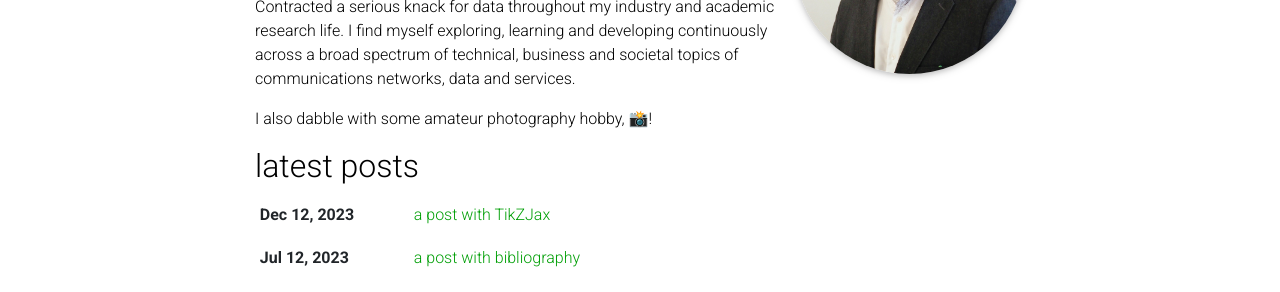
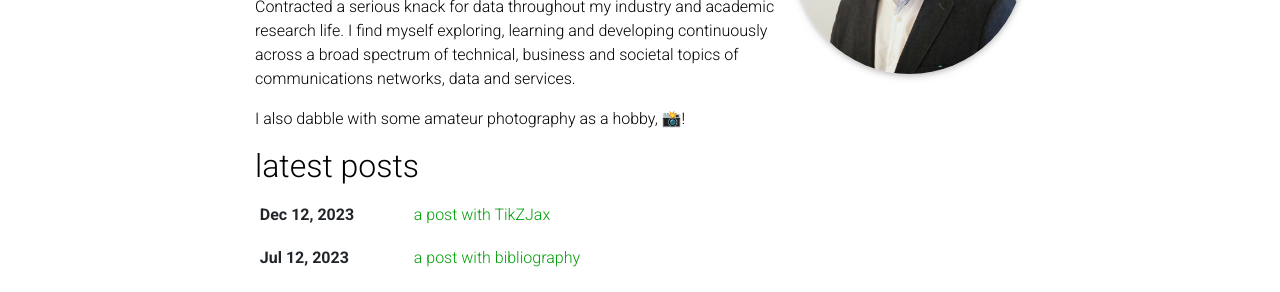
Before and after one commit to grmoktan/grmoktan.github.io, a Jekyll site: the page built from _pages/about.md, in a window 1280 px wide and 1019 px high. Shown: the part 359-651 px from the top of the window. Built offline with Jekyll 4.4.1, drawn with Linux system fonts in a browser that asks for light colours; full-size pictures stand in for the smaller copies a plugin makes; comment, search, counter and statistics services are not loaded; a style sheet for code colours, icons or effects is not loaded.

Commit message:
publications

```diff
--- a/_bibliography/papers.bib
+++ b/_bibliography/papers.bib
@@ -18,8 +18,8 @@
 address = "Finland",
 school = "Aalto University",
 preview={wordcloud-pie.png},
-bibtex_show={true}
-
+bibtex_show={true},
+selected={true}
 }
 
 
--- a/_pages/about.md
+++ b/_pages/about.md
@@ -24,4 +24,4 @@
 
 Contracted a serious knack for data throughout my industry and academic research life. I find myself exploring, learning and developing continuously across a broad spectrum of technical, business and societal topics of communications networks, data and services.
 
-I also dabble with some amateur photography hobby, 📸!
+I also dabble with some amateur photography as a hobby, 📸!
```
